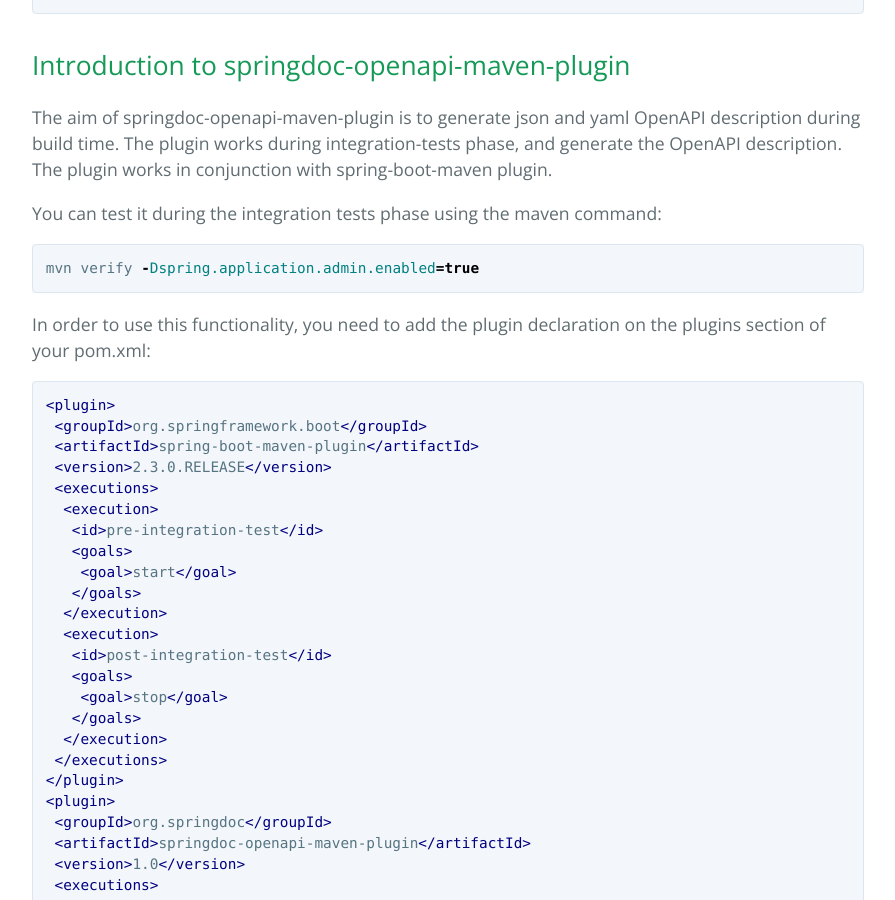
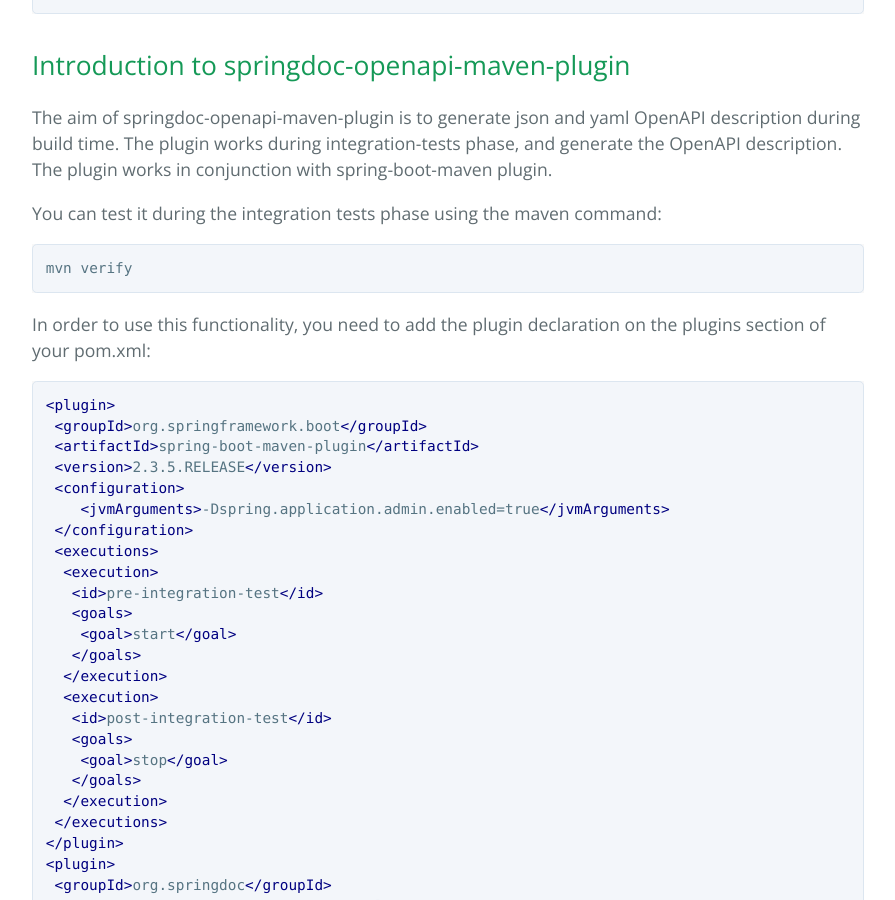
Before and after one commit to springdoc/springdoc.github.io, a Jekyll site: the page built from index.md, in a window 1280 px wide and 900 px high, scrolled down 8824 px. Shown: the whole window, without its empty margins (192-1087 px from the left). Built offline with Jekyll 4.4.1, drawn with Linux system fonts in a browser that asks for light colours.

Commit message:
doc update

```diff
--- a/index.md
+++ b/index.md
@@ -312,7 +312,10 @@ In order to use this functionality, you need to add the plugin declaration on th
 <plugin>
  <groupId>org.springframework.boot</groupId>
  <artifactId>spring-boot-maven-plugin</artifactId>
- <version>2.3.0.RELEASE</version>
+ <version>2.3.5.RELEASE</version>
+ <configuration>
+    <jvmArguments>-Dspring.application.admin.enabled=true</jvmArguments>
+ </configuration>
  <executions>
   <execution>
    <id>pre-integration-test</id>
```
Also changed, not shown: other parts of index.md (+1 -1 lines), src/main/resources/index.md (+5 -2 lines).
